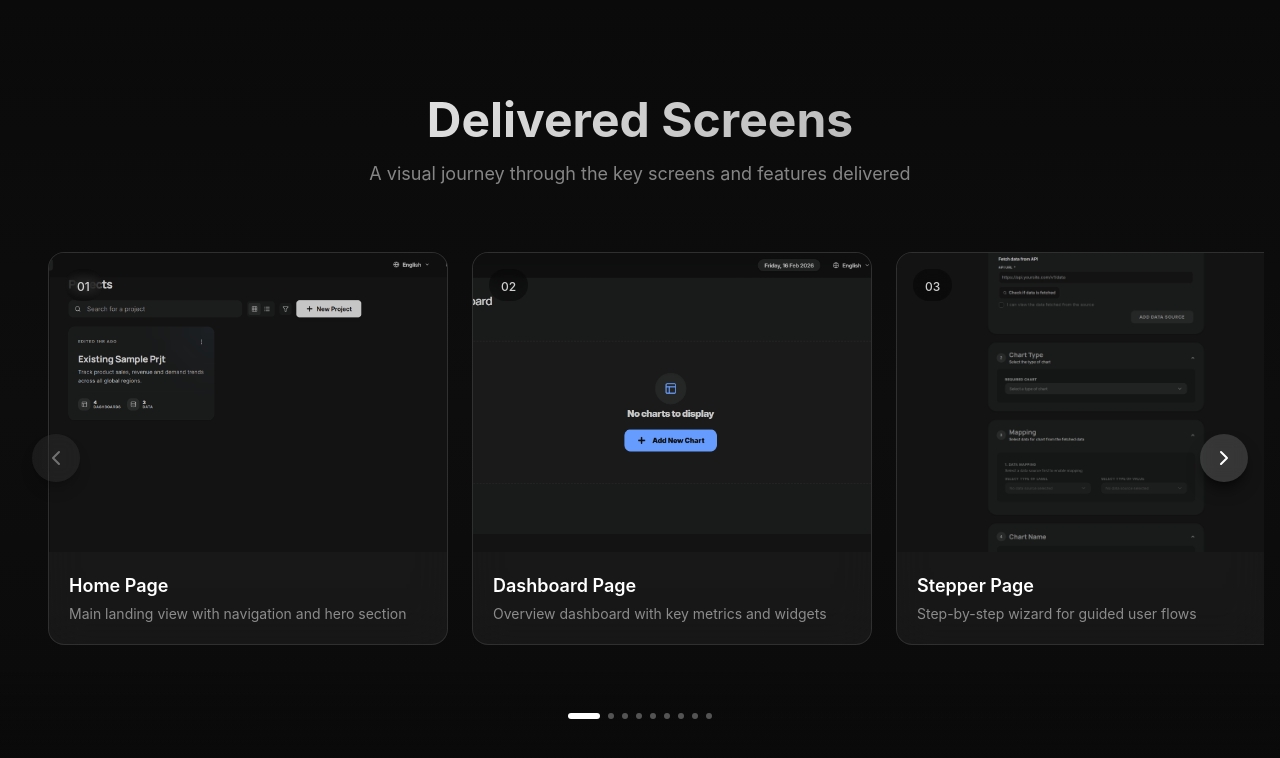
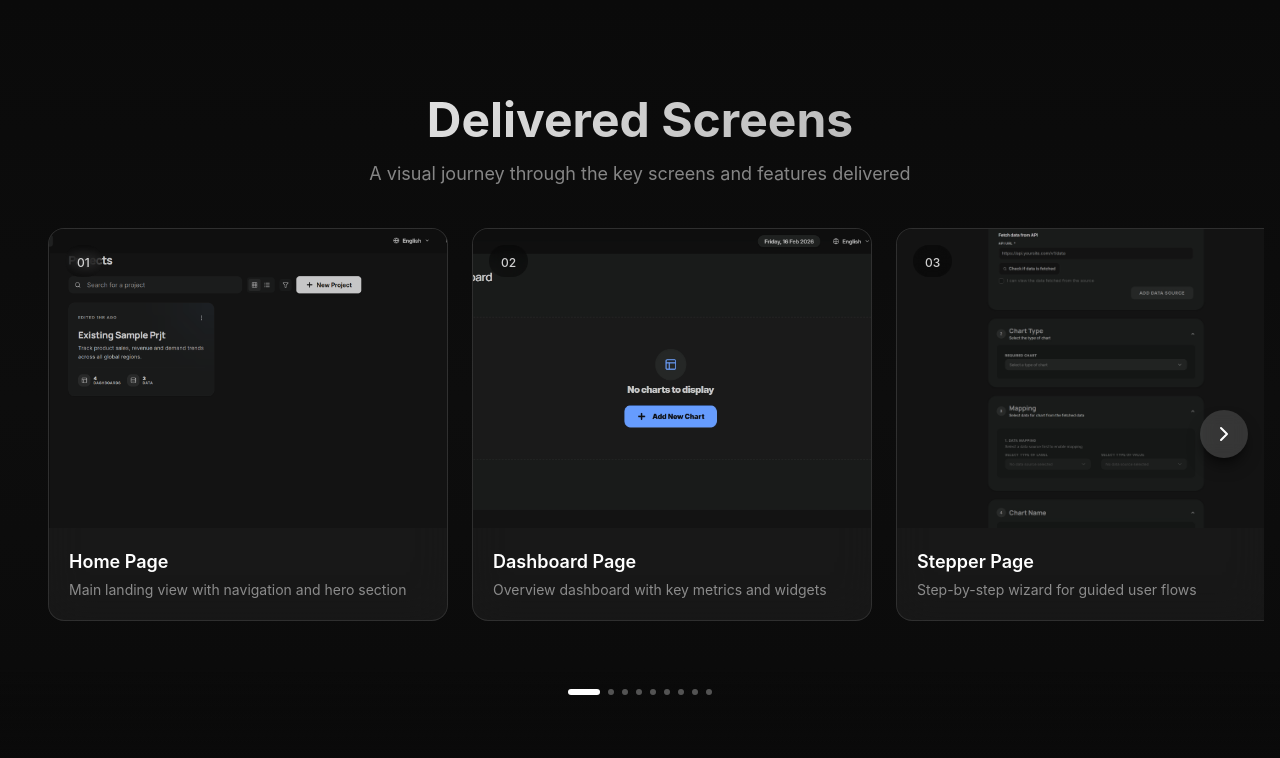
Before and after one commit to plut0n0tf0und/image-carousel-deliver-stage, a Next.js app: page / in a window 1280 px wide. Shown: the top 758 px of the page. Built offline with nearby package versions, Linux system fonts and the light colour scheme.

Commit message:
zooom pan

```diff
--- a/components/ImageCarousel.tsx
+++ b/components/ImageCarousel.tsx
@@ -122,7 +122,7 @@ export function ImageCarousel() {
         initial={{ opacity: 0, y: -20 }}
         animate={{ opacity: 1, y: 0 }}
         transition={{ duration: 0.6, ease: [0.16, 1, 0.3, 1] }}
-        className="text-center mb-12"
+        className="text-center mb-6"
       >
         <h1 className="text-4xl md:text-5xl font-bold gradient-text mb-4">
           Delivered Screens
@@ -135,31 +135,23 @@ export function ImageCarousel() {
       {/* Carousel Container */}
       <div className="relative">
         {/* Navigation Arrows */}
+        {activeIndex > 0 && (
           <button
-          onClick={() => scrollToCard(Math.max(0, activeIndex - 1))}
-          disabled={activeIndex === 0}
-          className={cn(
-            "absolute left-4 top-1/2 -translate-y-1/2 z-20 p-3 rounded-full bg-white/15 hover:bg-white/25 backdrop-blur-sm shadow-lg shadow-black/50 transition-all",
-            activeIndex === 0
-              ? "opacity-40 cursor-not-allowed"
-              : "hover:scale-110"
-          )}
+            onClick={() => scrollToCard(activeIndex - 1)}
+            className="absolute left-4 top-1/2 -translate-y-1/2 z-20 p-3 rounded-full bg-white/15 hover:bg-white/25 backdrop-blur-sm shadow-lg shadow-black/50 transition-all hover:scale-110"
           >
             <ChevronLeft className="w-6 h-6 text-white" />
           </button>
+        )}
 
+        {activeIndex < images.length - 1 && (
           <button
-          onClick={() => scrollToCard(Math.min(images.length - 1, activeIndex + 1))}
-          disabled={activeIndex === images.length - 1}
-          className={cn(
-            "absolute right-4 top-1/2 -translate-y-1/2 z-20 p-3 rounded-full bg-white/15 hover:bg-white/25 backdrop-blur-sm shadow-lg shadow-black/50 transition-all",
-            activeIndex === images.length - 1
-              ? "opacity-40 cursor-not-allowed"
-              : "hover:scale-110"
-          )}
+            onClick={() => scrollToCard(activeIndex + 1)}
+            className="absolute right-4 top-1/2 -translate-y-1/2 z-20 p-3 rounded-full bg-white/15 hover:bg-white/25 backdrop-blur-sm shadow-lg shadow-black/50 transition-all hover:scale-110"
           >
             <ChevronRight className="w-6 h-6 text-white" />
           </button>
+        )}
 
         {/* Carousel */}
         <div
```
Lines whose indentation alone changed are shown as unchanged.
